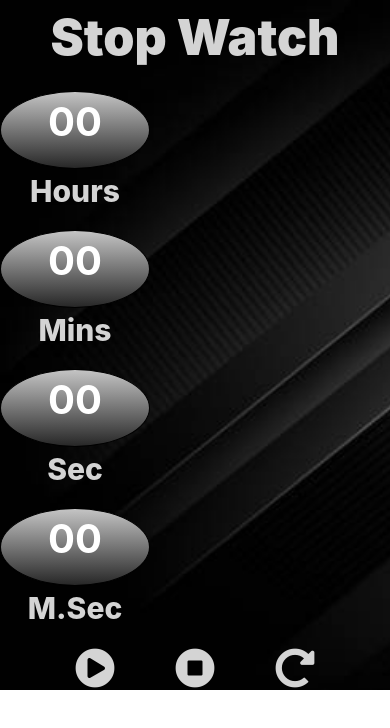
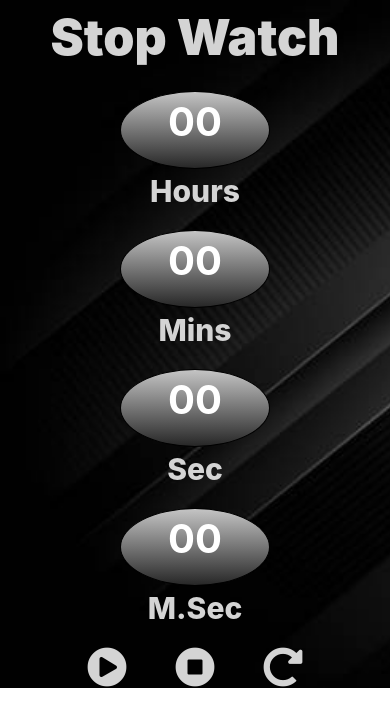
Before and after one commit to Saqib-Alam/stop-watch, a plain HTML site: page index.html in a window 390 px wide. Drawn offline with Linux system fonts and the light colour scheme.

Commit message:
Responsive

```diff
--- a/index.html
+++ b/index.html
@@ -1,27 +1,30 @@
 <!DOCTYPE html>
 <html lang="en">
+
 <head>
     <meta charset="UTF-8">
     <meta http-equiv="X-UA-Compatible" content="IE=edge">
     <meta name="viewport" content="width=device-width, initial-scale=1.0">
     <title>Stop Watch</title>
-    <link rel="stylesheet" href="https://pro.fontawesome.com/releases/v5.10.0/css/all.css" integrity="sha384-AYmEC3Yw5cVb3ZcuHtOA93w35dYTsvhLPVnYs9eStHfGJvOvKxVfELGroGkvsg+p" crossorigin="anonymous"/>
+    <link rel="stylesheet" href="https://pro.fontawesome.com/releases/v5.10.0/css/all.css"
+        integrity="sha384-AYmEC3Yw5cVb3ZcuHtOA93w35dYTsvhLPVnYs9eStHfGJvOvKxVfELGroGkvsg+p" crossorigin="anonymous" />
 
     <link rel="stylesheet" href="style.css">
     <link rel="stylesheet" href="./bootstrap-4.6.0-dist/css/bootstrap.min.css">
 </head>
+
 <body>
 
 
     <div class="header d-flex justify-content-center">
         <p>Stop Watch</p>
     </div>
-    <div class="stopWatch d-flex justify-content-center align-content-center">
+    <div class="stopWatch d-flex justify-content-center align-items-center">
 
         <div class="row">
 
-        <div class="d-flex justify-content-center align-content-center flex-column col-lg-3 col-md-6 col-sm-12">
-            <div class=" time rounded-circle">
+            <div class="d-flex justify-content-center align-items-center flex-column col-lg-3 col-md-6 col-sm-12">
+                <div class="time rounded-circle">
                     <p id="hours">00</p>
                 </div>
                 <div class="timeHead">
@@ -30,7 +33,7 @@
 
             </div>
 
-        <div class="d-flex justify-content-center align-content-center flex-column col-lg-3 col-md-6 col-sm-12">
+            <div class="d-flex justify-content-center align-items-center flex-column col-lg-3 col-md-6 col-sm-12">
                 <div class=" time rounded-circle">
                     <p id="mins">00</p>
 
@@ -40,7 +43,7 @@
                 </div>
             </div>
 
-        <div class="d-flex justify-content-center align-content-center flex-column col-lg-3 col-md-6 col-sm-12">
+            <div class="d-flex justify-content-center align-items-center flex-column col-lg-3 col-md-6 col-sm-12">
                 <div class=" time rounded-circle">
                     <p id="sec">00</p>
 
@@ -50,7 +53,7 @@
                 </div>
             </div>
 
-        <div class="d-flex justify-content-center align-content-center flex-column col-lg-3 col-md-6 col-sm-12">
+            <div class="d-flex justify-content-center align-items-center flex-column col-lg-3 col-md-6 col-sm-12">
                 <div class=" time rounded-circle">
                     <p id="msec">00</p>
 
@@ -64,8 +67,10 @@
     </div>
 
     <div class="d-flex justify-content-center ">
-    <button onclick="start()" id="startBtn" class="bg-transparent border-0 mx-4"><i class="fas fa-play-circle"></i></button>
-    <button onclick="stopTime()" id="stopBtn" class="bg-transparent border-0 mx-4"><i class="fas fa-stop-circle"></i></button>
+        <button onclick="start()" id="startBtn" class="bg-transparent border-0 mx-4"><i
+                class="fas fa-play-circle"></i></button>
+        <button onclick="stopTime()" id="stopBtn" class="bg-transparent border-0 mx-4"><i
+                class="fas fa-stop-circle"></i></button>
         <button onclick="reset()" class="bg-transparent border-0 mx-4"><i class="fas fa-redo-alt"></i></button>
     </div>
 </body>
@@ -74,4 +79,5 @@
 <script src="./bootstrap-4.6.0-dist/js/jquery-3.5.1.slim.min.js"></script>
 <script src="./bootstrap-4.6.0-dist/js/popper.min.js"></script>
 <script src="./bootstrap-4.6.0-dist/js/bootstrap.min.js"></script>
+
 </html>
--- a/style.css
+++ b/style.css
@@ -7,7 +7,7 @@ body{
     /* background-repeat: no-repeat; */
     /* background-size: cover; */
 }
-.stopWatch{
+*{
     box-sizing: border-box;
     margin: 0;
     padding: 0;
```
Lines whose indentation alone changed are shown as unchanged.
